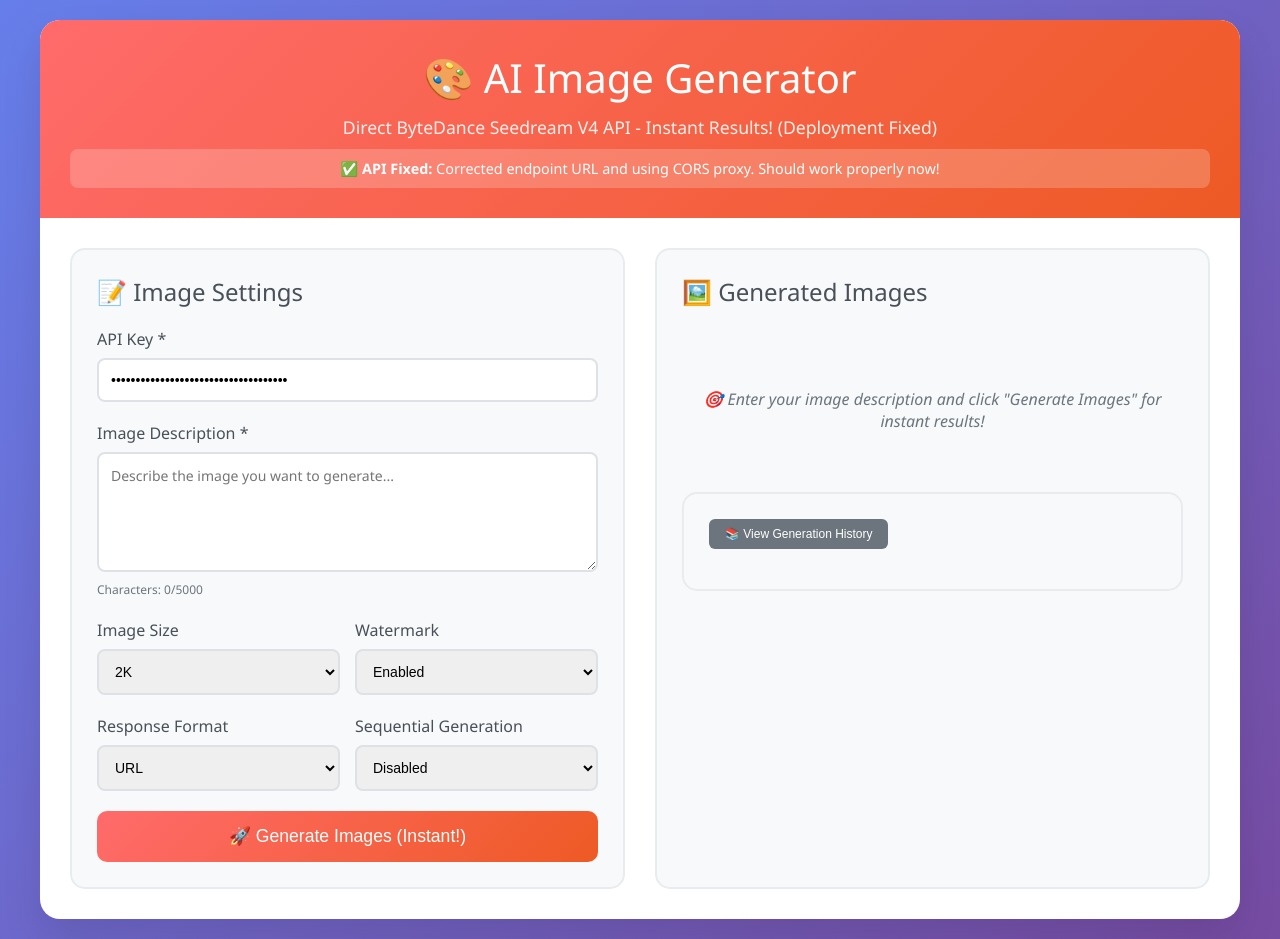
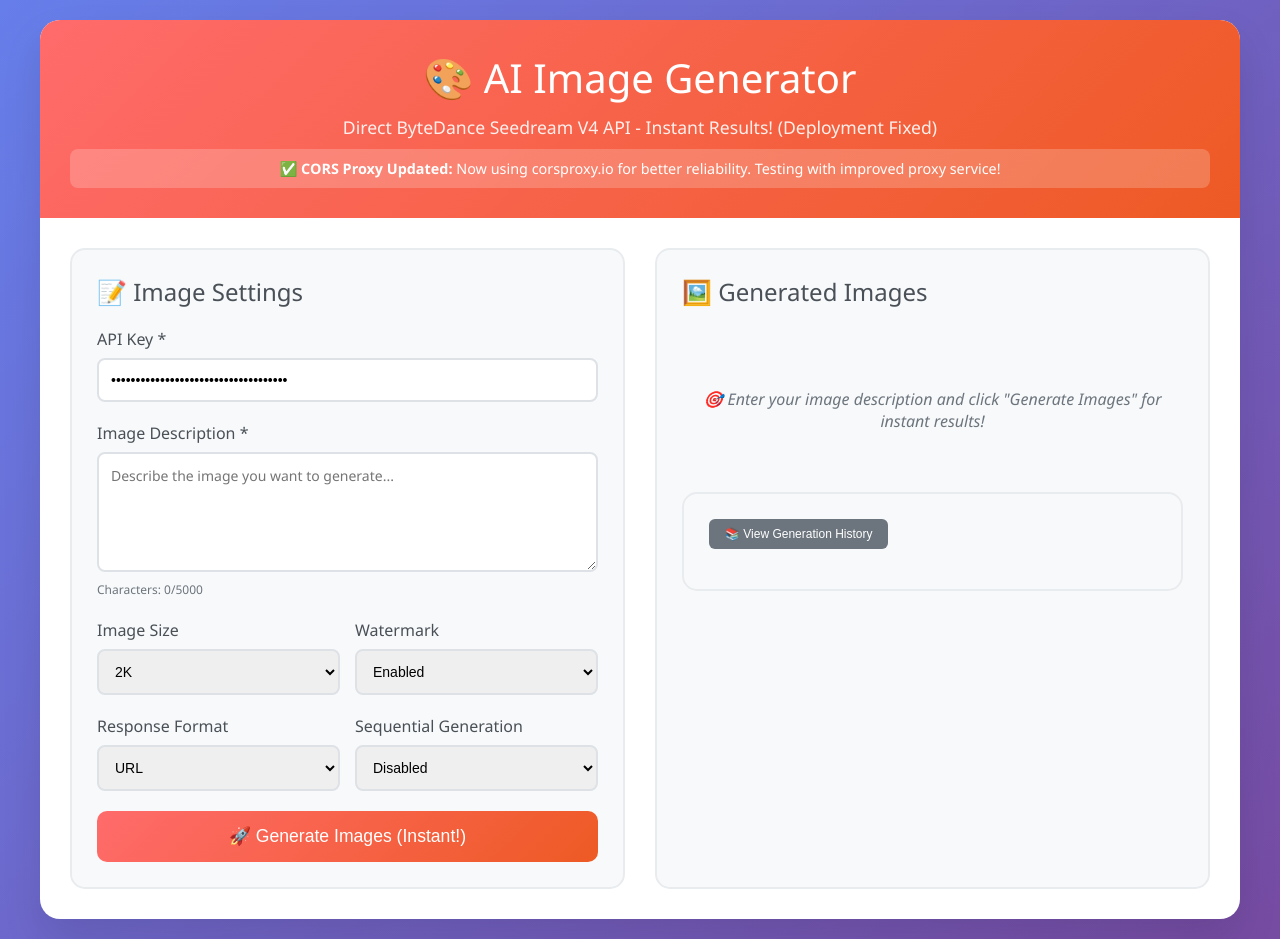
Before and after one commit to raullinaitis/ai-image-generator, a plain HTML site: page index.html in a window 1280 px wide. Drawn offline with Linux system fonts and the light colour scheme.

Commit message:
Switch to corsproxy.io for better CORS reliability

```diff
--- a/index.html
+++ b/index.html
@@ -318,8 +318,8 @@
             <h1>🎨 AI Image Generator</h1>
             <p>Direct ByteDance Seedream V4 API - Instant Results! (Deployment Fixed)</p>
             <div style="background: rgba(255,255,255,0.2); padding: 10px; border-radius: 8px; margin-top: 10px; font-size: 0.9rem;">
-                ✅ <strong>API Fixed:</strong> Corrected endpoint URL and using CORS proxy.
-                Should work properly now!
+                ✅ <strong>CORS Proxy Updated:</strong> Now using corsproxy.io for better reliability.
+                Testing with improved proxy service!
             </div>
         </div>
 
@@ -582,8 +582,8 @@
 
                 console.log('ByteDance API request:', requestData);
 
-                // Try alternative CORS proxy
-                const proxyUrl = 'https://api.allorigins.win/raw?url=';
+                // Use CORS proxy that works better
+                const proxyUrl = 'https://corsproxy.io/?';
                 const targetUrl = encodeURIComponent('https://ark.ap-southeast-1.bytepluses.com/api/v3/images/generations');
                 const response = await fetch(proxyUrl + targetUrl, {
                     method: 'POST',
```
